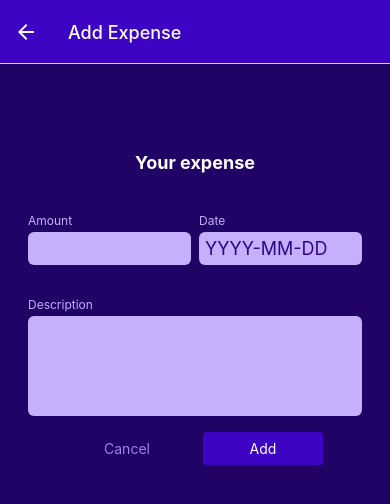
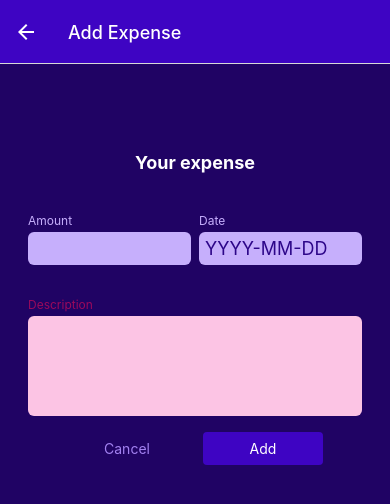
Before and after one commit to jtorresl79c/rn-expense-tracker, a React Native app: screen /ManageExpense in a window 390 px wide. Shown: the top 504 px of the page. Built offline with nearby package versions, Linux system fonts and the light colour scheme.

Commit message:
158. Adding Error Styling

```diff
--- a/components/ManageExpense/ExpenseForm.jsx
+++ b/components/ManageExpense/ExpenseForm.jsx
@@ -3,6 +3,7 @@ import Input from "./Input";
 import { useState } from "react";
 import Button from "../UI/Button";
 import { getFormattedDate } from "../../util/date";
+import { GlobalStyles } from "../../constants/styles";
 function ExpenseForm({ submitButtonLabel, onCancel, onSubmit, defaultValues }) {
     const [inputs, setInputs] = useState({
         amount: {
@@ -67,6 +68,7 @@ function ExpenseForm({ submitButtonLabel, onCancel, onSubmit, defaultValues }) {
                 <Input
                     style={styles.rowInput}
                     label="Amount"
+                    invalid={!inputs.amount.isValid}
                     textInputConfig={{
                         keyboardType: "decimal-pad",
                         onChangeText: inputChangedHandler.bind(this, "amount"),
@@ -76,6 +78,7 @@ function ExpenseForm({ submitButtonLabel, onCancel, onSubmit, defaultValues }) {
                 <Input
                     style={styles.rowInput}
                     label="Date"
+                    invalid={!inputs.date.isValid}
                     textInputConfig={{
                         placeholder: "YYYY-MM-DD",
                         maxLength: 10,
@@ -87,6 +90,7 @@ function ExpenseForm({ submitButtonLabel, onCancel, onSubmit, defaultValues }) {
 
             <Input
                 label="Description"
+                invalid={inputs.description.isValid}
                 textInputConfig={{
                     multiline: true,
                     onChangeText: inputChangedHandler.bind(this, "description"),
@@ -96,7 +100,7 @@ function ExpenseForm({ submitButtonLabel, onCancel, onSubmit, defaultValues }) {
                 }}
             />
 
-            {formIsInvalid && <Text>Invalid input values - please check your input </Text>}
+            {formIsInvalid && <Text style={styles.errorText}>Invalid input values - please check your input </Text>}
 
             <View style={styles.buttons}>
                 <Button style={styles.button} mode="flat" onPress={onCancel}>
@@ -129,6 +133,13 @@ const styles = StyleSheet.create({
     rowInput: {
         flex: 1,
     },
+
+    errorText: {
+        textAlign: 'center',
+        color: GlobalStyles.colors.error500,
+        margin: 8
+    },
+
     buttons: {
         flexDirection: "row",
         justifyContent: "center",
--- a/components/ManageExpense/Input.jsx
+++ b/components/ManageExpense/Input.jsx
@@ -1,7 +1,7 @@
 import { StyleSheet, Text, TextInput, View } from "react-native"
 import { GlobalStyles } from "../../constants/styles"
 
-function Input({label, style,textInputConfig}){
+function Input({label, invalid,style,textInputConfig}){
 
     let inputStyles = [styles.input]
 
@@ -11,8 +11,12 @@ function Input({label, style,textInputConfig}){
         inputStyles.push(styles.inputMultiline)
     }
 
+    if(invalid){
+        inputStyles.push(styles.invalidInput)
+    }
+
     return <View style={[styles.inputContainer, style]}>
-        <Text style={styles.label}>{label}</Text>
+        <Text style={[styles.label, invalid && styles.invalidLabel]}>{label}</Text>
         <TextInput style={inputStyles} {...textInputConfig}/>
     </View>
 }
@@ -37,6 +41,12 @@ const styles = StyleSheet.create({
     inputMultiline: {
         minHeight: 100,
         textAlignVertical: 'top'
+    },
+    invalidLabel: {
+        color: GlobalStyles.colors.error500
+    },
+    invalidInput: {
+        backgroundColor: GlobalStyles.colors.error50
     }
 })
 
```
